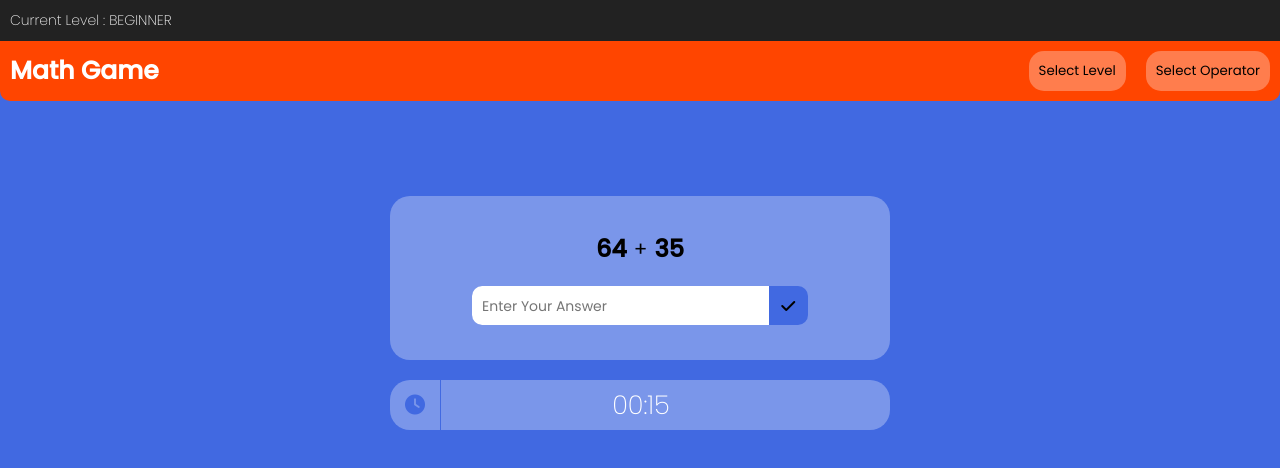
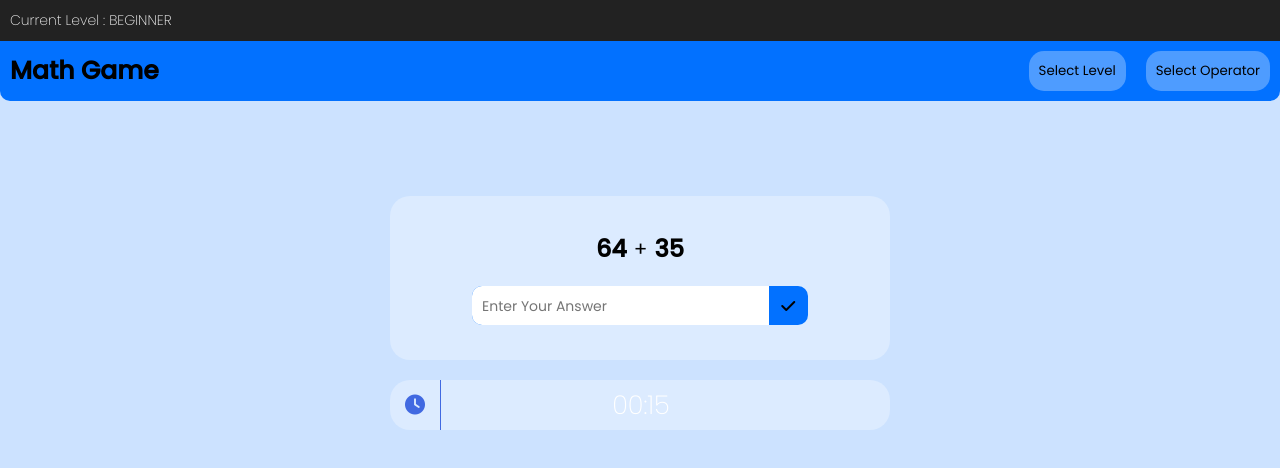
Before and after one commit to AzaanUllah-Khan/Math-Quiz, a plain HTML site: page index.html in a window 1280 px wide. Drawn offline with Linux system fonts and the light colour scheme; some packages are replaced by stand-ins of ours; a script that the page names is missing.

Commit message:
Update style.css

```diff
--- a/style.css
+++ b/style.css
@@ -1,16 +1,16 @@
 @import url('https://fonts.googleapis.com/css2?family=Poppins:wght@200;300;400;500&display=swap');
 
-*{
+* {
     margin: 0;
     padding: 0;
-    font-family: 'Poppins',Arial, Helvetica, sans-serif;
+    font-family: 'Poppins', Arial, Helvetica, sans-serif;
     box-sizing: border-box;
 }
-body{
-    background-color: royalblue;
+body {
+    background-color: #cce2ff;
 }
-nav{
-    background-color: orangered;
+nav {
+    background-color: #0271ff;
     padding: 10px;
     border-bottom-left-radius: 10px;
     border-bottom-right-radius: 10px;
@@ -18,19 +18,19 @@ nav{
     align-items: center;
     justify-content: space-between;
 }
-nav h1{
-    color: white;
-    font-size :25px;
+nav h1 {
+    color: #000;
+    font-size: 25px;
 }
-nav .settings{
+nav .settings {
     display: flex;
     align-items: center;
     gap: 20px;
 }
-nav .settings div{
+nav .settings div {
     position: relative;
 }
-nav .settings button{
+nav .settings button {
     padding: 10px;
     border-radius: 15px;
     border: none;
@@ -38,7 +38,7 @@ nav .settings button{
     background-color: rgba(255, 255, 255, 0.3);
     cursor: pointer;
 }
-nav .settings ul{
+nav .settings ul {
     position: absolute;
     top: 55px;
     right: 0;
@@ -51,22 +51,23 @@ nav .settings ul{
     transition: .2s ease-in-out;
     transform-origin: top right;
 }
-nav .settings button:hover + ul,nav .settings ul:hover{
+nav .settings button:hover + ul,
+nav .settings ul:hover {
     transform: scale(1);
 }
-nav .settings ul li{
+nav .settings ul li {
     cursor: pointer;
-    color: white;
+    color: #000;
     font-size: 14px;
     padding: 7px 12px;
     margin-bottom: 3px;
     border-radius: 30px;
-    background: linear-gradient(to bottom, rgba(47, 47, 47, 0.8),rgba(34, 34, 34,.8), rgba(7, 7, 7, 0.8));
+    background: linear-gradient(to bottom, rgba(47, 47, 47, 0.8), rgba(34, 34, 34, 0.8), rgba(7, 7, 7, 0.8));
 }
-nav .settings ul li:hover{
-    background: linear-gradient(to bottom, rgb(47, 47, 47),rgb(34, 34, 34), rgb(7, 7, 7));
+nav .settings ul li:hover {
+    background: linear-gradient(to bottom, rgb(47, 47, 47), rgb(34, 34, 34), rgb(7, 7, 7));
 }
-.container{
+.container {
     margin: 75px auto 0;
     padding: 35px 10px;
     max-width: 500px;
@@ -74,43 +75,43 @@ nav .settings ul li:hover{
     background-color: rgba(255, 255, 255, 0.3);
     border-radius: 20px;
 }
-.container .game{
+.container .game {
     display: flex;
     width: 100%;
     justify-content: center;
     align-items: center;
     gap: 7px;
 }
-.container .game h2{
+.container .game h2 {
     font-size: 24px;
 }
-.container .game h2:nth-child(2){
+.container .game h2:nth-child(2) {
     font-weight: normal;
     font-size: 20px;
 }
-.container .input{
+.container .input {
     margin: 20px auto 0;
     width: 70%;
     display: flex;
     align-items: center;
     justify-content: space-between;
-    background-color: royalblue;
+    background-color: #0271ff;
     border-radius: 10px;
 }
-.container .input input{
+.container .input input {
     border-top-left-radius: 10px;
     border-bottom-left-radius: 10px;
     padding: 7px 10px;
     outline: none;
     border: none;
-    color: rgb(34, 34, 34);
+    color: #000;
     font-size: 16px;
     width: 100%;
 }
-.container .input input::placeholder{
+.container .input input::placeholder {
     font-size: 14px;
 }
-.container .input i{
+.container .input i {
     width: 45px;
     cursor: pointer;
     display: flex;
@@ -118,19 +119,19 @@ nav .settings ul li:hover{
     justify-content: center;
 }
 @media screen and (max-width: 500px) {
-    nav{
+    nav {
         flex-direction: column;
         gap: 10px;
     }
-    nav .settings ul{
+    nav .settings ul {
         transform-origin: top;
     }
-    header h1{
+    header h1 {
         text-align: center;
     }
 }
 @media screen and (max-width: 280px) {
-    .container .input{
+    .container .input {
         width: 85%;
     }
 }
```
